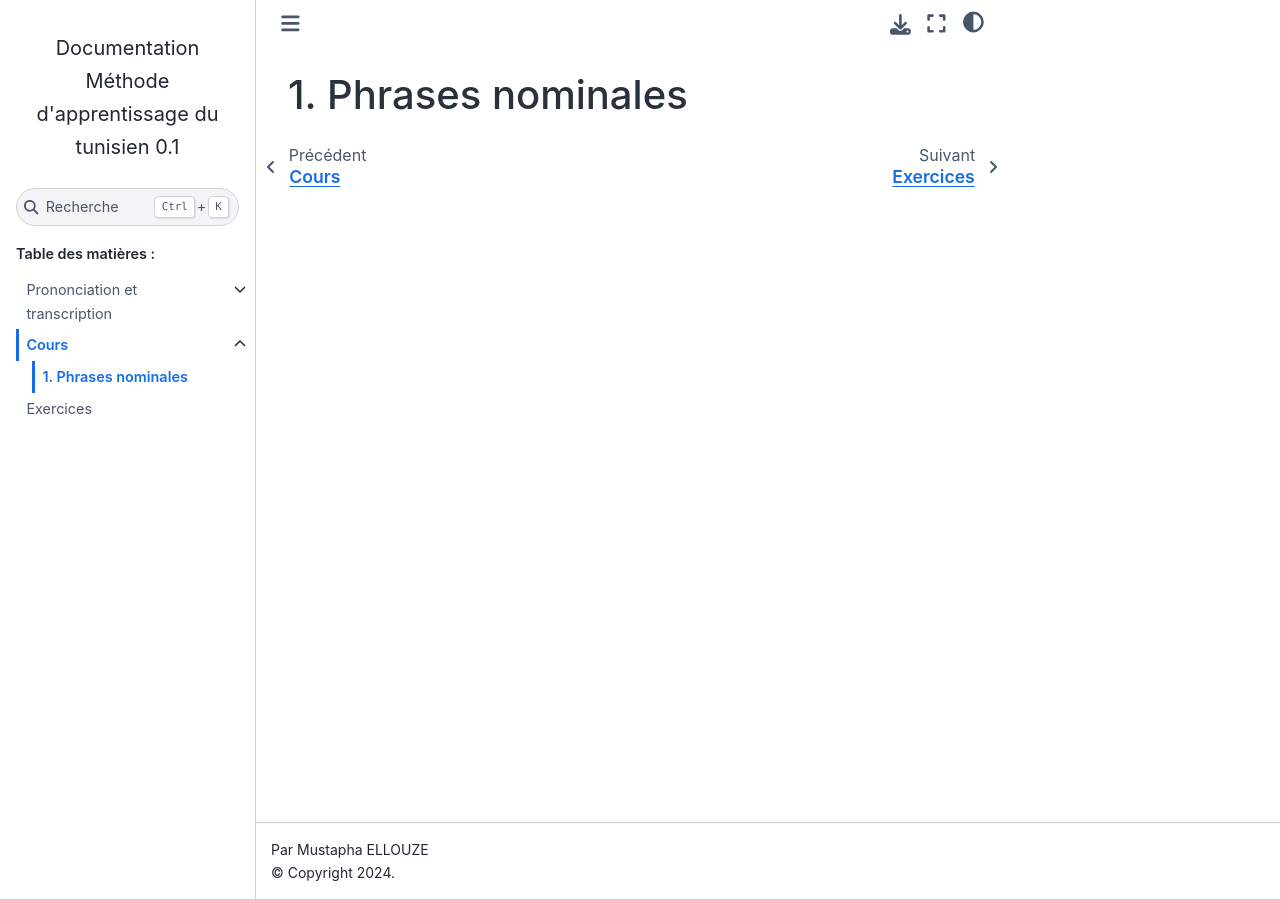
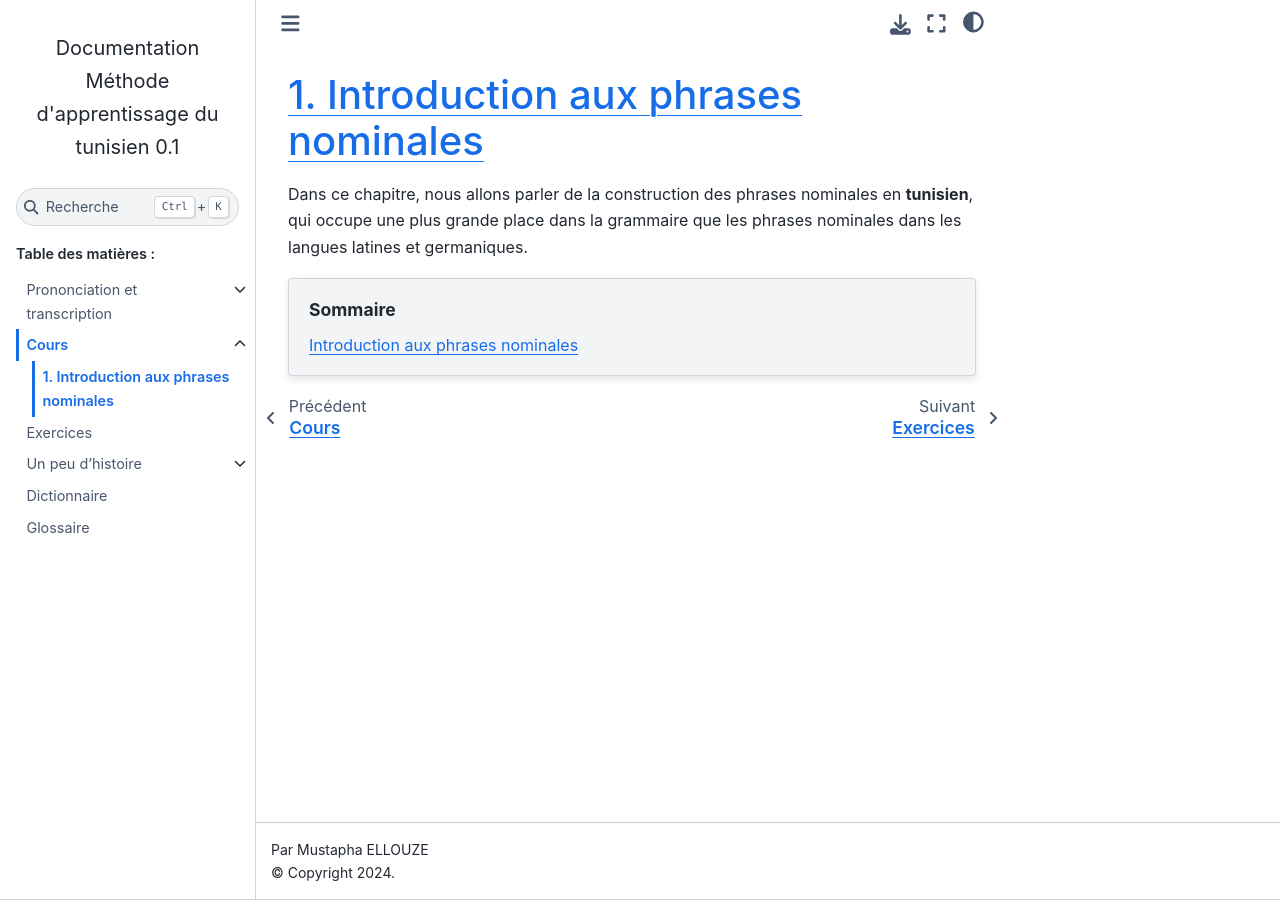
Before and after one commit to MustaphaEllouze/CoursTunisien, a Sphinx documentation site: the page built from sphinx/source/Cours/01_PhrasesNominales.rst, in a window 1280 px wide. Built offline with Sphinx 7.4.7 and the Sphinx Book theme 1.1.4, drawn with Linux system fonts in a browser that asks for light colours.

Commit message:
légère réorg

```diff
--- a/sphinx/source/Cours/01_PhrasesNominales.rst
+++ b/sphinx/source/Cours/01_PhrasesNominales.rst
@@ -1,2 +1,8 @@
-Phrases nominales
-=================
+Introduction aux phrases nominales
+==================================
+
+Dans ce chapitre, nous allons parler de la construction des phrases nominales
+en **tunisien**, qui occupe une plus grande place dans la grammaire que les
+phrases nominales dans les langues latines et germaniques.
+
+.. contents::
--- /dev/null
+++ b/sphinx/source/Dictionnaire/index.rst
@@ -0,0 +1,2 @@
+Dictionnaire
+============
--- a/sphinx/source/index.rst
+++ b/sphinx/source/index.rst
@@ -8,3 +8,6 @@ Méthode d'apprentissage du tunisien
    EcriturePrononciation/index
    Cours/index
    Exercices/index
+   UnPeuDHistoire/index
+   Dictionnaire/index
+   Glossaire/index
```
Also changed, not shown: sphinx/source/Cours/index.rst (+7 -0 lines), sphinx/source/Glossaire/index.rst (added, +7 -0 lines), sphinx/source/UnPeuDHistoire/01_PhrasesNominales.rst (added, +15 -0 lines), sphinx/source/UnPeuDHistoire/index.rst (added, +15 -0 lines).
